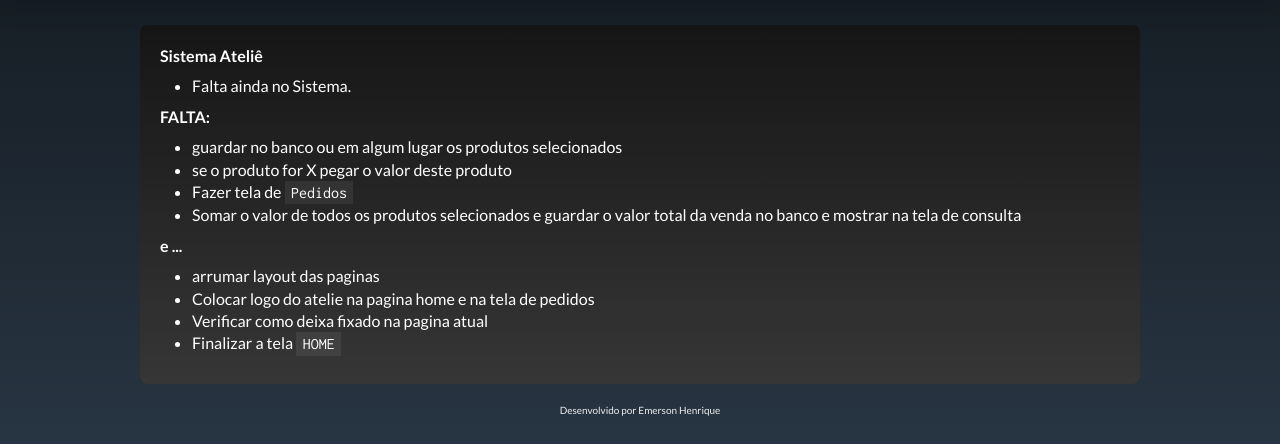
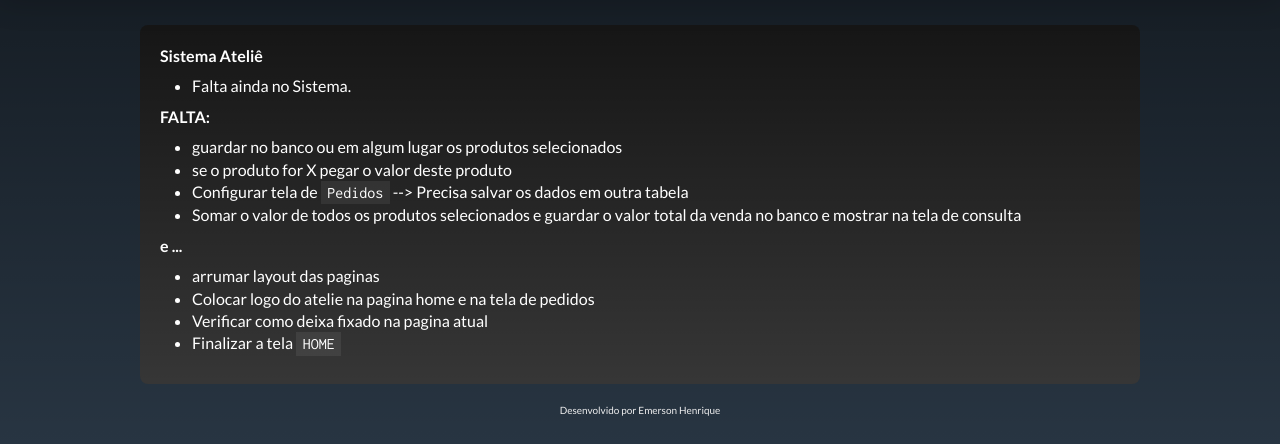
Before and after one commit to Emerson-91/Projeto-Atelie, a Django app: page /projeto/ in a window 1280 px wide. Shown: the part 55-499 px from the top of the page. Run offline with Django 3.2, Linux system fonts and the light colour scheme.

Commit message:
Arrumando pagina de pedidos

```diff
--- a/atelie/templates/index.html
+++ b/atelie/templates/index.html
@@ -8,7 +8,7 @@
 	<ul>
 		<li>guardar no banco ou em algum lugar os produtos selecionados</li>
 		<li>se o produto for X pegar o valor deste produto</li>
-		<li>Fazer tela de <code>Pedidos</code> </li>
+		<li>Configurar tela de <code>Pedidos</code> --> Precisa salvar os dados em outra tabela </li>
 		<li>Somar o valor de todos os produtos selecionados e guardar o valor total da venda no banco e mostrar na tela de consulta</li>
 
 	</ul>
--- a/atelie/templates/venda.html
+++ b/atelie/templates/venda.html
@@ -40,7 +40,7 @@
                         {% endfor %}
                     </select>
                </div>
-                <div padding="4px" class="direita"><label>Quantidade: </label>   <label>{{form.qtd}}</label></div>
+                <div margin-left="10px" class="direita"><label>Quantidade: </label>   <label>{{form.qtd}}</label></div>
 
             </div>
         </fieldset>
@@ -49,6 +49,7 @@
       </fieldset>
          </td>
         </td>
+         </tr>
          </table>
  </form>
 {% endblock content %}
```
